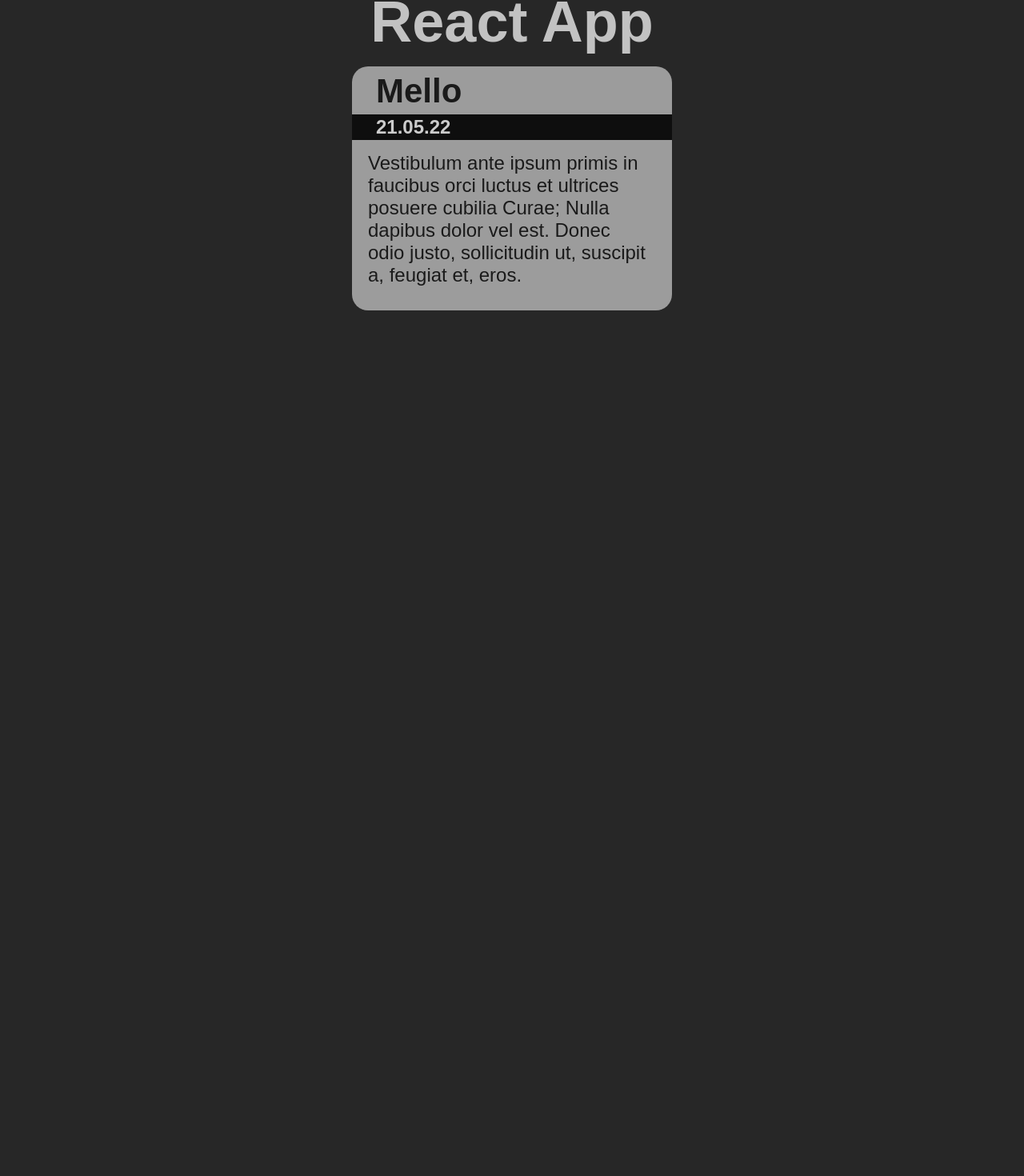
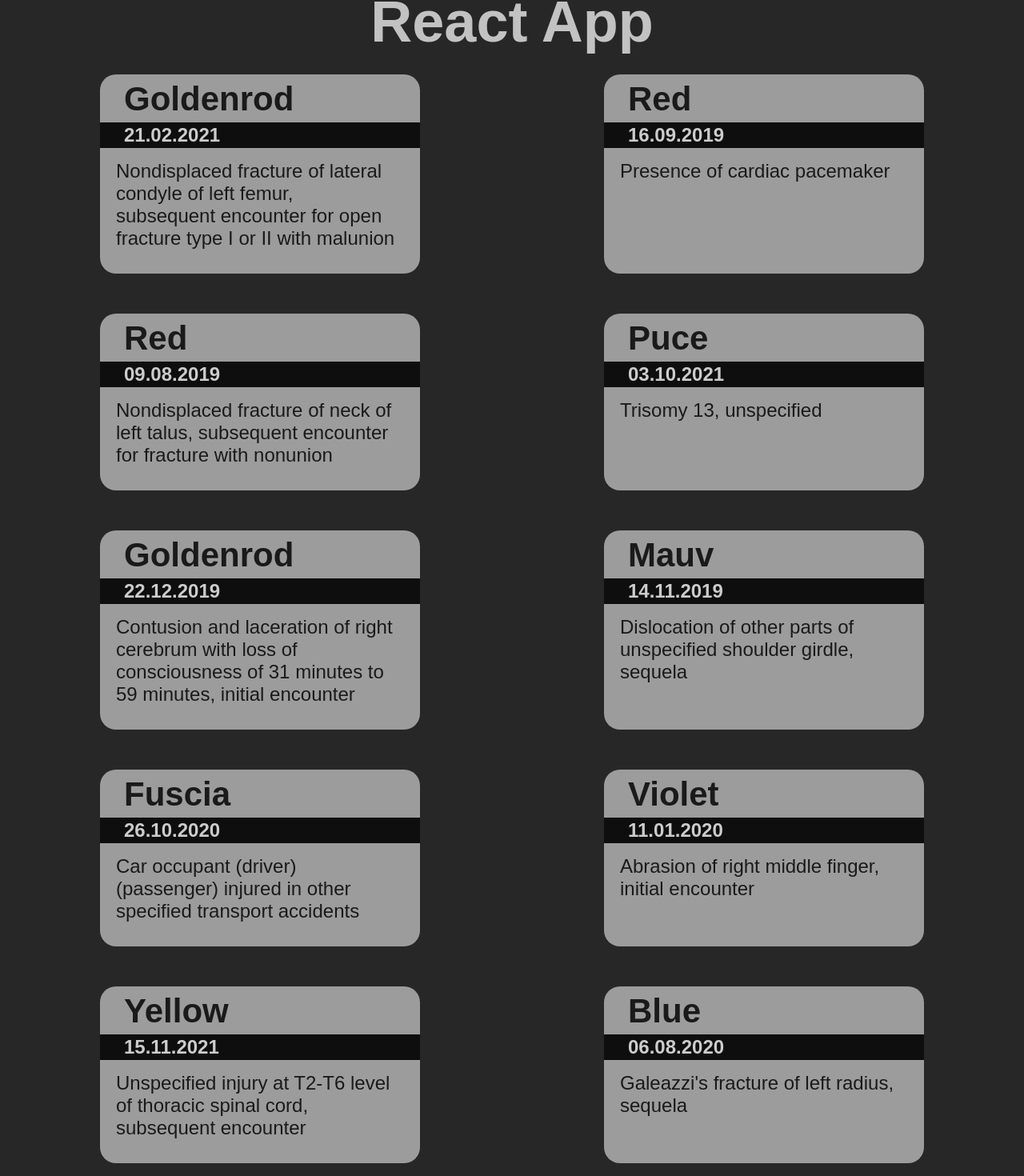
Before and after one commit to Jimbokuzo/hw-13, a React (Create React App) app: page / in a window 1280 px wide. Shown: the part 54-1524 px from the top of the page at 80% size. Before the commit the page ends 800 px from the top, so only its background shows below. Built offline with nearby package versions, Linux system fonts and the light colour scheme.

Commit message:
3 update

```diff
--- a/src/App.css
+++ b/src/App.css
@@ -48,14 +48,14 @@ h1:hover{
 }
 .notesCard{
     background: rgb(156, 156, 156);
-    margin: 15px;
+    margin: 25px;
     width: 400px;
     max-height: 450px;
     border-radius: 20px;
     padding-top: 7px;
     transition: 1s;
 }
-.notes-header{
+.notesHeader{
     font-size: 42px;
     color: rgb(26, 26, 26);
     padding-left: 30px;
--- a/src/App.js
+++ b/src/App.js
@@ -1,14 +1,18 @@
 import './App.css';
+import notes from "./notes.json"
 
 function App() {
+
+  const list = notes.map( (item)=>(
+  <div  key={item.id} className="notesCard">
+    <div className="notesHeader">{item.notesHeader}</div>
+    <div className="data">{item.data}</div>
+    <div className="lorem">{item.lorem}</div>
+  </div>
+))
+
   return (
-  <div className="App">
-    <div className="notesCard">
-      <div className="notes-header">Mello</div>
-      <div className="data">21.05.22</div>
-      <div className="lorem">Vestibulum ante ipsum primis in faucibus orci luctus et ultrices posuere cubilia Curae; Nulla dapibus dolor vel est. Donec odio justo, sollicitudin ut, suscipit a, feugiat et, eros.</div>
-    </div>
-  </div>
+  <div className="App">{list}</div>
   )
 }
 
--- /dev/null
+++ b/src/notes.json
@@ -0,0 +1,51 @@
+[{
+    "id": 1,
+    "notesHeader": "Goldenrod",
+    "data": "21.02.2021",
+    "lorem": "Nondisplaced fracture of lateral condyle of left femur, subsequent encounter for open fracture type I or II with malunion"
+  }, {
+    "id": 2,
+    "notesHeader": "Red",
+    "data": "16.09.2019",
+    "lorem": "Presence of cardiac pacemaker"
+  }, {
+    "id": 3,
+    "notesHeader": "Red",
+    "data": "09.08.2019",
+    "lorem": "Nondisplaced fracture of neck of left talus, subsequent encounter for fracture with nonunion"
+  }, {
+    "id": 4,
+    "notesHeader": "Puce",
+    "data": "03.10.2021",
+    "lorem": "Trisomy 13, unspecified"
+  }, {
+    "id": 5,
+    "notesHeader": "Goldenrod",
+    "data": "22.12.2019",
+    "lorem": "Contusion and laceration of right cerebrum with loss of consciousness of 31 minutes to 59 minutes, initial encounter"
+  }, {
+    "id": 6,
+    "notesHeader": "Mauv",
+    "data": "14.11.2019",
+    "lorem": "Dislocation of other parts of unspecified shoulder girdle, sequela"
+  }, {
+    "id": 7,
+    "notesHeader": "Fuscia",
+    "data": "26.10.2020",
+    "lorem": "Car occupant (driver) (passenger) injured in other specified transport accidents"
+  }, {
+    "id": 8,
+    "notesHeader": "Violet",
+    "data": "11.01.2020",
+    "lorem": "Abrasion of right middle finger, initial encounter"
+  }, {
+    "id": 9,
+    "notesHeader": "Yellow",
+    "data": "15.11.2021",
+    "lorem": "Unspecified injury at T2-T6 level of thoracic spinal cord, subsequent encounter"
+  }, {
+    "id": 10,
+    "notesHeader": "Blue",
+    "data": "06.08.2020",
+    "lorem": "Galeazzi's fracture of left radius, sequela"
+  }]
```
Also changed, not shown: src/notes.js (deleted, +0 -51 lines).
